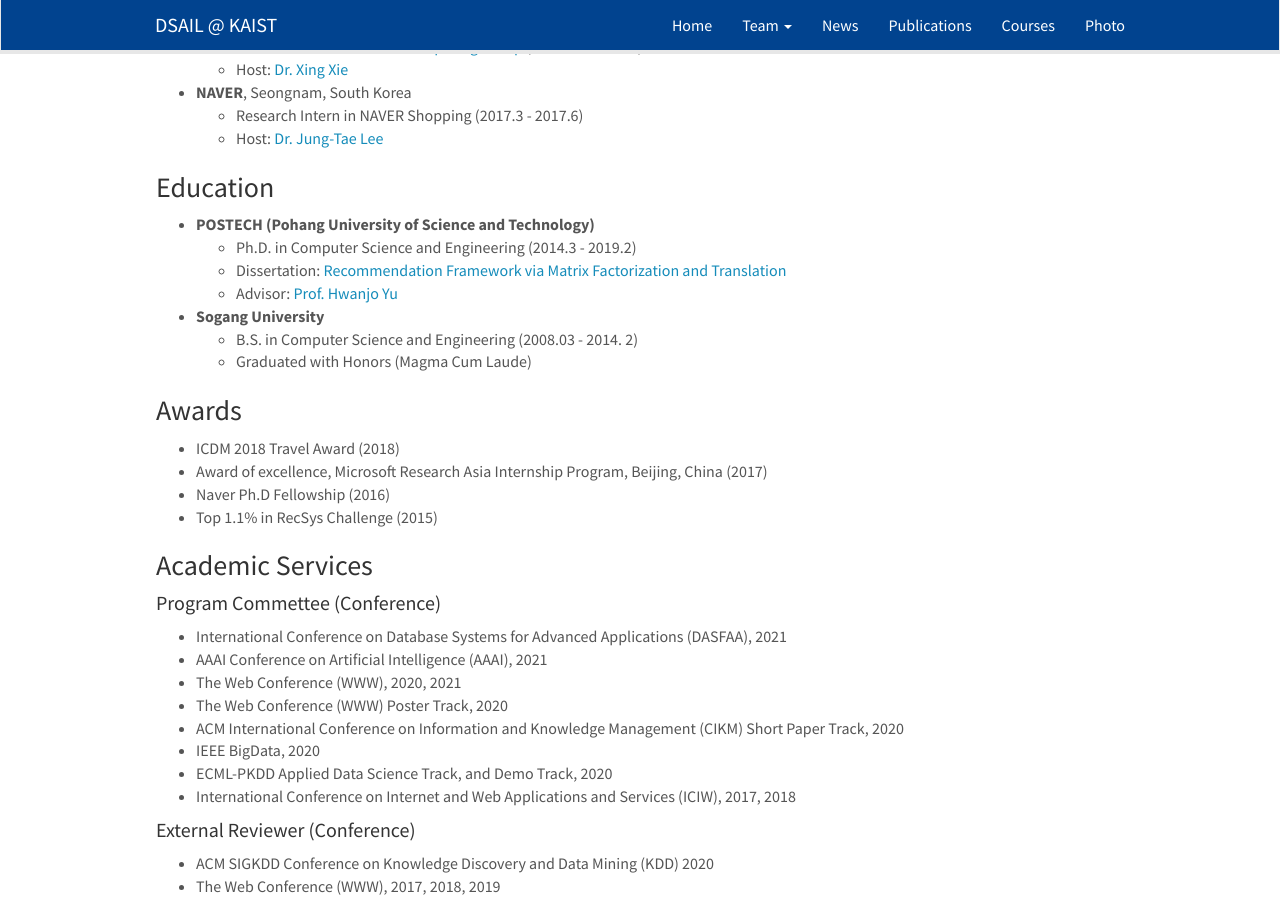
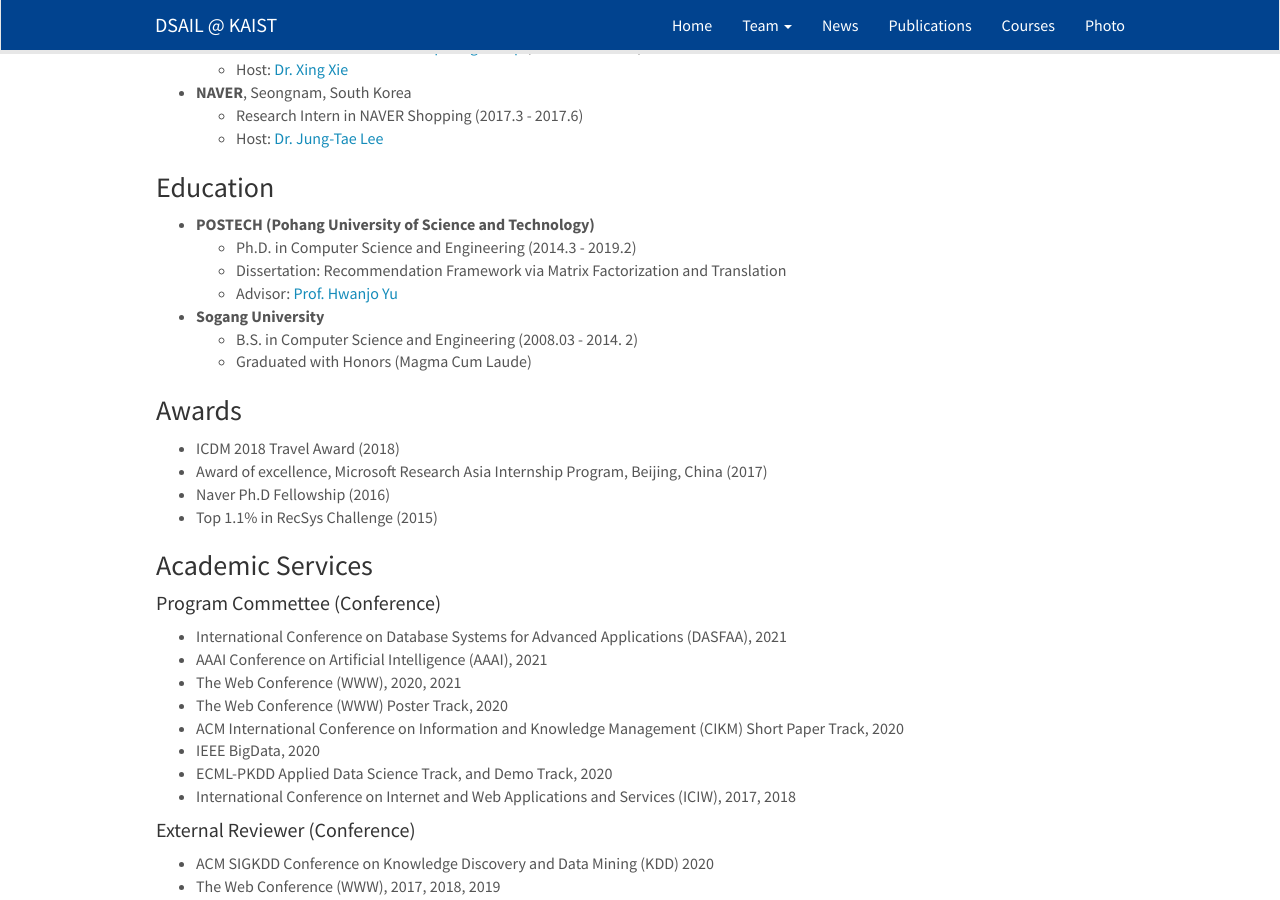
Before and after one commit to kaist-dsail/kaist-dsail.github.io, a Jekyll site: the page built from _pages/professor.md, in a window 1280 px wide and 900 px high, scrolled down 1416 px. Built offline with Jekyll 4.4.1, drawn with Linux system fonts in a browser that asks for light colours; nearby versions of some CDN libraries; part of the change alters nothing that is shown.

```diff
--- a/_pages/professor.md
+++ b/_pages/professor.md
@@ -68,7 +68,7 @@ permalink: /professor/
 ### Education
 - <b>POSTECH (Pohang University of Science and Technology)</b>
   + Ph.D. in Computer Science and Engineering (2014.3 - 2019.2)
-  + Dissertation: [Recommendation Framework via Matrix Factorization and Translation](http://www.dcollection.net/handler/postech/200000176265){:target="_blank"}
+  + Dissertation: Recommendation Framework via Matrix Factorization and Translation
   + Advisor: [Prof. Hwanjo Yu](http://hwanjoyu.org/){:target="_blank"}
 - <b>Sogang University</b>
   + B.S. in Computer Science and Engineering (2008.03 - 2014. 2)
```
